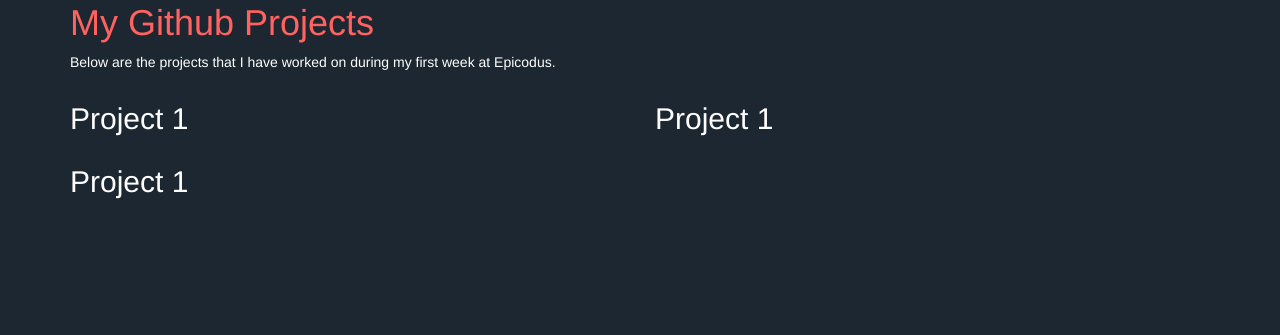
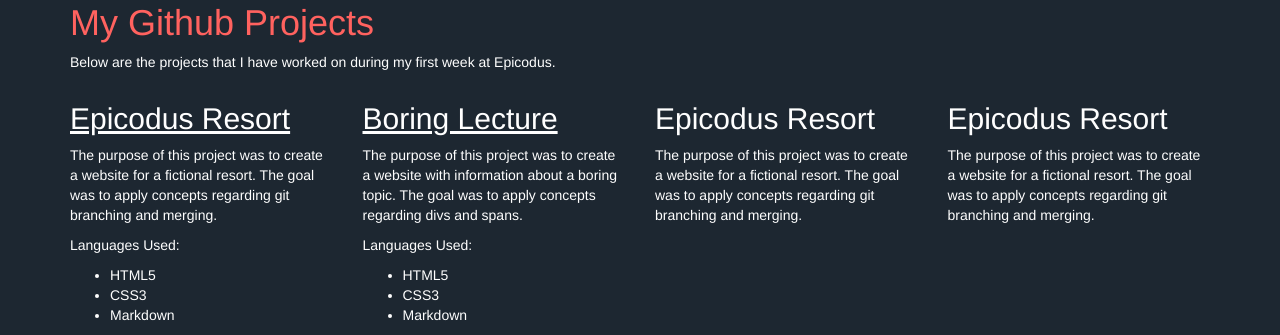
Before and after one commit to brandanpdx/portfolio-landing-page, a plain HTML site: page index.html in a window 1280 px wide. Shown: the part 1073-1408 px from the top of the page. Before the commit the page ends 1281 px from the top, so only its background shows below. Drawn offline with Linux system fonts and the light colour scheme.

Commit message:
add github project links and descriptions

```diff
--- a/css/styles.css
+++ b/css/styles.css
@@ -16,6 +16,7 @@
 
 a {
   color: white;
+  text-decoration: underline;
 }
 
 .photography-row-1 img {
--- a/index.html
+++ b/index.html
@@ -81,22 +81,42 @@
       </div>
       <!-- Github Links -->
       <div class="row">
-        <div class="photography-row-4">
-          <div class="col-md-6">
-            <h2>Project 1</h2>
+        <div class="github1">
+          <div class="col-md-3">
+            <h2><a href="https://github.com/brandanpdx/resort-website">Epicodus Resort</a></h2>
+            <p>The purpose of this project was to create a website for a fictional resort.  The goal was to apply concepts regarding git branching and merging.</p>
+            <p>Languages Used:</p>
+            <ul>
+              <li>HTML5</li>
+              <li>CSS3</li>
+              <li>Markdown</li>
+            </ul>
           </div>
         </div>
-        <div class="photography-row-4">
-          <div class="col-md-6">
-            <h2>Project 1</h2>
+        <div class="github2">
+          <div class="col-md-3">
+            <h2><a href="https://github.com/brandanpdx/boring-lecture">Boring Lecture</a></h2>
+            <p>The purpose of this project was to create a website with information about a boring topic.  The goal was to apply concepts regarding divs and spans.</p>
+            <p>Languages Used:</p>
+            <ul>
+              <li>HTML5</li>
+              <li>CSS3</li>
+              <li>Markdown</li>
+            </ul>
           </div>
         </div>
-        <div class="photography-row-4">
-          <div class="col-md-6">
-            <h2>Project 1</h2>
+        <div class="github3">
+          <div class="col-md-3">
+            <h2>Epicodus Resort</h2>
+            <p>The purpose of this project was to create a website for a fictional resort.  The goal was to apply concepts regarding git branching and merging.</p>
           </div>
         </div>
-
+        <div class="github4">
+          <div class="col-md-3">
+            <h2>Epicodus Resort</h2>
+            <p>The purpose of this project was to create a website for a fictional resort.  The goal was to apply concepts regarding git branching and merging.</p>
+          </div>
+        </div>
 
 
 
```
